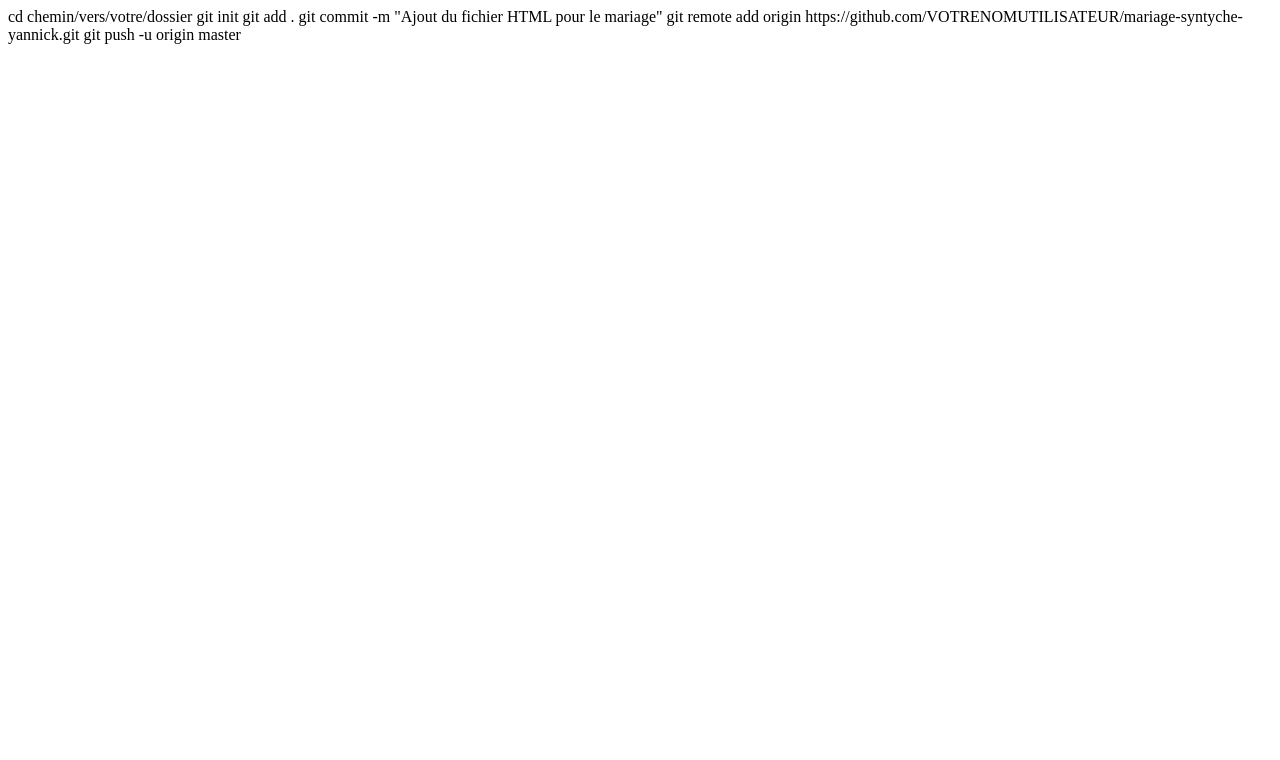
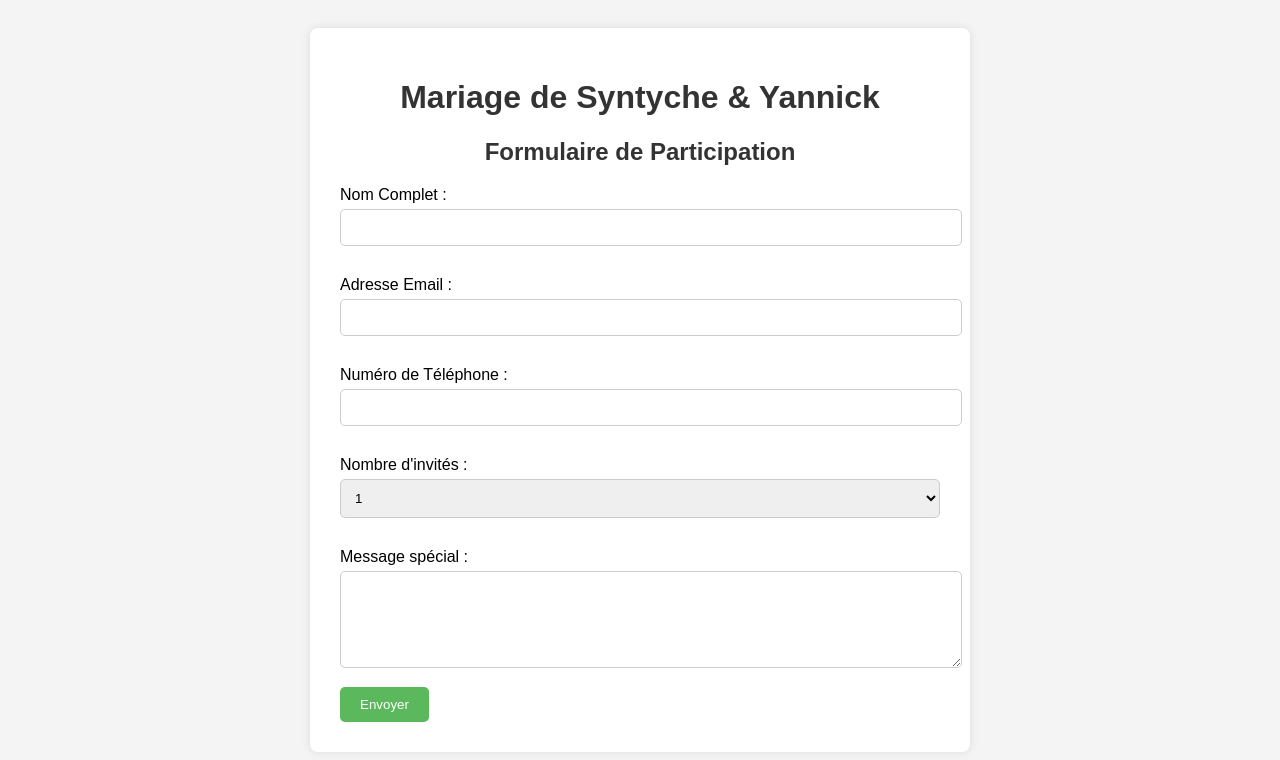
Before and after one commit to jcjb09/Mariage-syntyche-yannivk, a plain HTML site: page index.html in a window 1280 px wide. Drawn offline with Linux system fonts and the light colour scheme.

Commit message:
Update index.html

```diff
--- a/index.html
+++ b/index.html
@@ -1,6 +1,81 @@
-cd chemin/vers/votre/dossier
-git init
-git add .
-git commit -m "Ajout du fichier HTML pour le mariage"
-git remote add origin https://github.com/VOTRENOMUTILISATEUR/mariage-syntyche-yannick.git
-git push -u origin master
+<!DOCTYPE html>
+<html lang="fr">
+<head>
+    <meta charset="UTF-8">
+    <meta name="viewport" content="width=device-width, initial-scale=1.0">
+    <title>Mariage de Syntyche et Yannick</title>
+    <style>
+        body {
+            font-family: Arial, sans-serif;
+            background-color: #f4f4f4;
+            padding: 20px;
+        }
+        .form-container {
+            background: white;
+            padding: 30px;
+            border-radius: 8px;
+            box-shadow: 0 0 10px rgba(0, 0, 0, 0.1);
+            max-width: 600px;
+            margin: auto;
+        }
+        h1, h2 {
+            text-align: center;
+            color: #333;
+        }
+        label {
+            display: block;
+            margin: 15px 0 5px;
+        }
+        input, select, textarea {
+            width: 100%;
+            padding: 10px;
+            margin-bottom: 15px;
+            border: 1px solid #ccc;
+            border-radius: 5px;
+        }
+        button {
+            background: #5cb85c;
+            color: white;
+            padding: 10px 20px;
+            border: none;
+            border-radius: 5px;
+            cursor: pointer;
+        }
+        button:hover {
+            background: #4cae4c;
+        }
+    </style>
+</head>
+<body>
+
+<div class="form-container">
+    <h1>Mariage de Syntyche & Yannick</h1>
+    <h2>Formulaire de Participation</h2>
+
+    <form action="traitement.php" method="post">
+        <label for="nom">Nom Complet :</label>
+        <input type="text" id="nom" name="nom" required>
+
+        <label for="email">Adresse Email :</label>
+        <input type="email" id="email" name="email" required>
+
+        <label for="telephone">Numéro de Téléphone :</label>
+        <input type="tel" id="telephone" name="telephone" required>
+
+        <label for="invites">Nombre d'invités :</label>
+        <select id="invites" name="invites" required>
+            <option value="1">1</option>
+            <option value="2">2</option>
+            <option value="3">3</option>
+            <option value="4+">4 ou plus</option>
+        </select>
+
+        <label for="message">Message spécial :</label>
+        <textarea id="message" name="message" rows="5"></textarea>
+
+        <button type="submit">Envoyer</button>
+    </form>
+</div>
+
+</body>
+</html>
```
